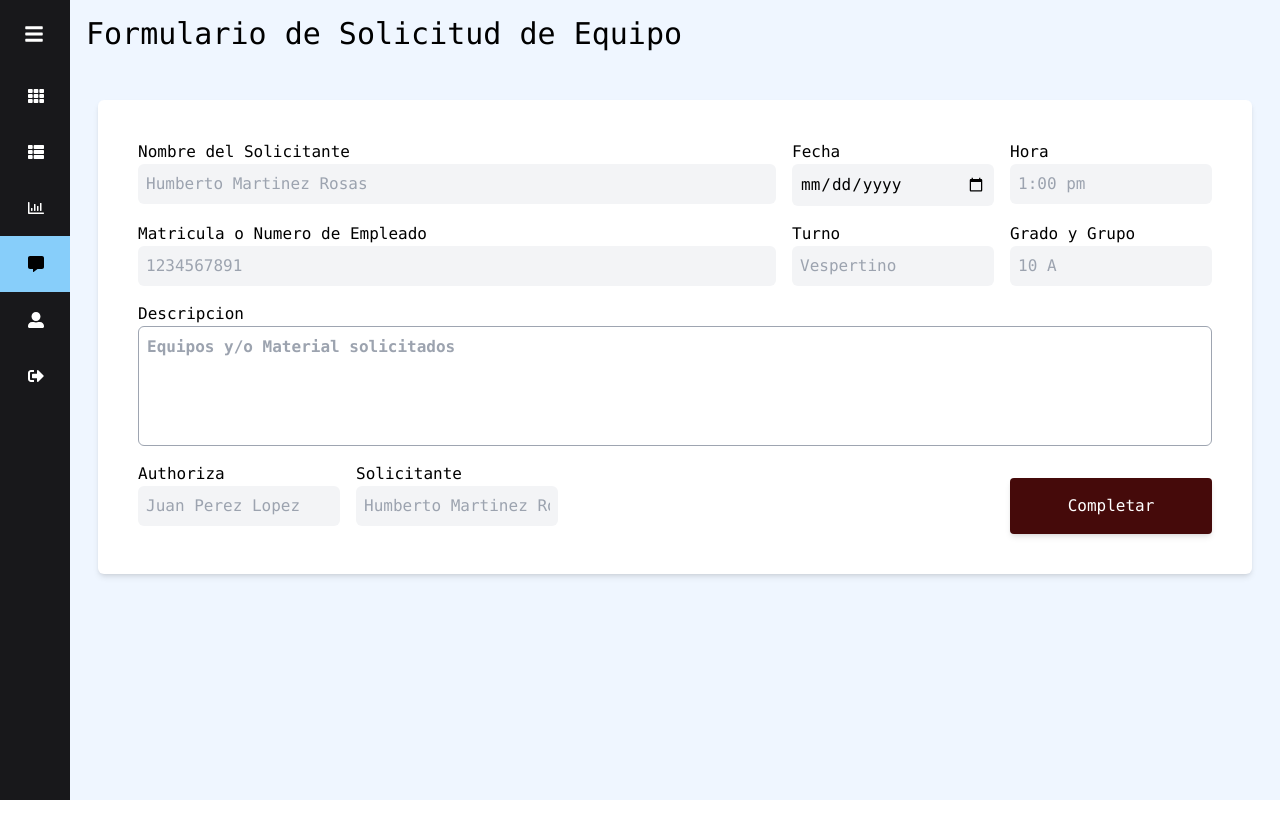
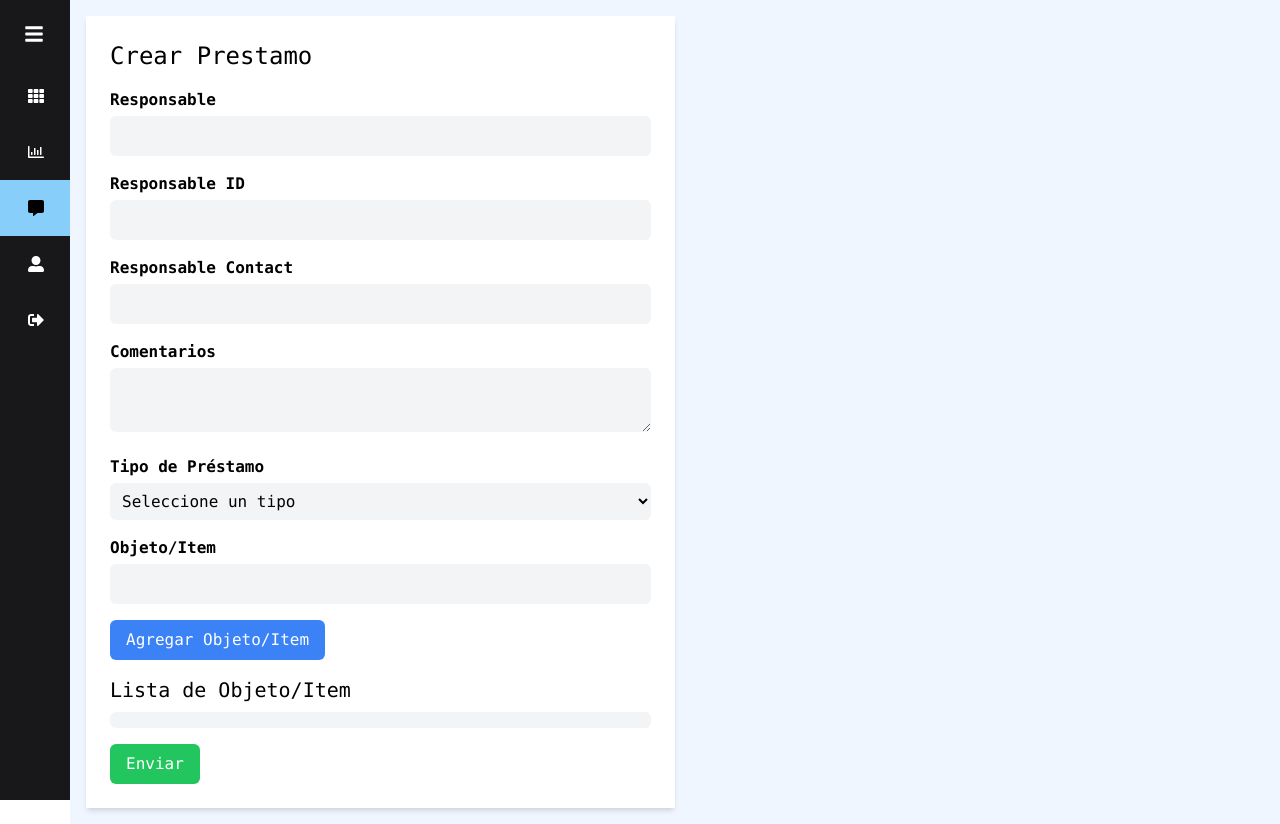
Before and after one commit to Xeril-Lala/Inventory-UTT, a React (Create React App) app in the folder front-end/: page /form in a window 1280 px wide. Before the commit the page ends 800 px from the top, so only its background shows below. Built offline with nearby package versions, Linux system fonts and the light colour scheme; sample sign-in values are in the browser's storage.

Commit message:
Adding Loan Form creation

```diff
--- a/front-end/src/components/form/form.jsx
+++ b/front-end/src/components/form/form.jsx
@@ -1,66 +1,290 @@
-import react from 'react';
+import React, { useState } from 'react';
 
-const Form = () => {
-    return (
-        <div class="w-full h-auto text-3xl">
-            <div class="w-full h-auto text-3xl mb-12">
-                Formulario de Solicitud de Equipo
-            </div>
-            <div className="grid grid-cols-5 gap-4 bg-white rounded-md m-3 px-10 pb-10 pt-6 text-base font-mono shadow-md">
-                <div className="col-start-4 row-start-2 flex flex-nowrap flex-col">
-                    Fecha
-                    <input type="date" placeholder="today" className=" bg-gray-100 rounded-md p-2" />
+const MyForm = () => {
+  const [responsable, setResponsable] = useState('');
+  const [responsableID, setResponsableID] = useState('');
+  const [responsableContact, setResponsableContact] = useState('');
+  const [loanType, setLoanType] = useState('');
+  const [objectItem, setObjectItem] = useState('');
+  const [objectItemList, setObjectItemList] = useState([]);
+  const [comments, setComments] = useState('');
+
+  const handleSubmit = (e) => {
+    e.preventDefault();
+    // Handle form submission logic here
+    console.log('Form submitted!');
+    console.log('Responsable:', responsable);
+    console.log('Responsable ID:', responsableID);
+    console.log('Responsable Contact:', responsableContact);
+    console.log('Loan Type:', loanType);
+    console.log('Object/Item:', objectItem);
+    console.log('Object/Item List:', objectItemList);
+  };
+
+  const handleAddObjectItem = () => {
+    // Add the selected object/item to the objectItemList
+    setObjectItemList([...objectItemList, objectItem]);
+    setObjectItem('');
+  };
+
+  const handleRemoveObjectItem = (index) => {
+    // Remove the object/item at the specified index from the objectItemList
+    const updatedList = [...objectItemList];
+    updatedList.splice(index, 1);
+    setObjectItemList(updatedList);
+  };
+
+  return (
+    <>
+        <div className="w-[50%] mr-auto bg-white shadow-md p-6">
+            <h2 className="text-2xl mb-4">Crear Prestamo</h2>
+            <form onSubmit={handleSubmit}>
+                <div className="mb-4">
+                <label htmlFor="responsable" className="block mb-1 font-bold">Responsable</label>
+                <input
+                    type="text"
+                    id="responsable"
+                    className="w-full bg-gray-100 rounded-md p-2"
+                    value={responsable}
+                    onChange={(e) => setResponsable(e.target.value)}
+                />
                 </div>
-
-                <div className="col-start-5 row-start-2 flex flex-nowrap flex-col">
-                    Hora
-                    <input type="text" placeholder="1:00 pm" className=" bg-gray-100 rounded-md p-2" />
+                <div className="mb-4">
+                <label htmlFor="responsableID" className="block mb-1 font-bold">Responsable ID</label>
+                <input
+                    type="text"
+                    id="responsableID"
+                    className="w-full bg-gray-100 rounded-md p-2"
+                    value={responsableID}
+                    onChange={(e) => setResponsableID(e.target.value)}
+                />
                 </div>
-
-                <div className="col-span-3 col-start-1 row-start-2 flex flex-nowrap flex-col">
-                    Nombre del Solicitante
-                    <input type="text" placeholder="Humberto Martinez Rosas" className=" bg-gray-100 rounded-md p-2" />
+                <div className="mb-4">
+                <label htmlFor="responsableContact" className="block mb-1 font-bold">Responsable Contact</label>
+                <input
+                    type="text"
+                    id="responsableContact"
+                    className="w-full bg-gray-100 rounded-md p-2"
+                    value={responsableContact}
+                    onChange={(e) => setResponsableContact(e.target.value)}
+                />
                 </div>
-
-                <div className="col-span-3 row-start-3 flex flex-nowrap flex-col">
-                    Matricula o Numero de Empleado
-                    <input type="number" min="0" placeholder="1234567891" class="[appearance:textfield] bg-gray-100 rounded-md p-2 [&::-webkit-outer-spin-button]:appearance-none [&::-webkit-inner-spin-button]:appearance-none"></input>
+                <div className="mb-4">
+                    <label htmlFor="comments" className="block mb-1 font-bold">
+                        Comentarios
+                    </label>
+                    <textarea
+                        id="comments"
+                        value={comments}
+                        onChange={(e) => setComments(e.target.value)}
+                        className="w-full bg-gray-100 rounded-md p-2"
+                    />
                 </div>
-
-                <div className="col-start-4 row-start-3 flex flex-nowrap flex-col">
-                    Turno
-                    <input type="text" placeholder="Vespertino" className=" bg-gray-100 rounded-md p-2" />
+                <div className="mb-4">
+                <label htmlFor="loanType" className="block mb-1 font-bold">Tipo de Préstamo</label>
+                <select
+                    id="loanType"
+                    className="w-full bg-gray-100 rounded-md p-2"
+                    value={loanType}
+                    onChange={(e) => setLoanType(e.target.value)}
+                >
+                    <option value="">Seleccione un tipo</option>
+                    <option value="Tipo 1">Tipo 1</option>
+                    <option value="Tipo 2">Tipo 2</option>
+                    <option value="Tipo 3">Tipo 3</option>
+                </select>
                 </div>
-
-                <div className="col-start-5 row-start-3 flex flex-nowrap flex-col">
-                    Grado y Grupo
-                    <input type="text" placeholder="10 A" className=" bg-gray-100 rounded-md p-2" />
+                <div className="mb-4">
+                <label htmlFor="objectItem" className="block mb-1 font-bold">Objeto/Item</label>
+                <input
+                    type="text"
+                    id="objectItem"
+                    className="w-full bg-gray-100 rounded-md p-2"
+                    value={objectItem}
+                    onChange={(e) => setObjectItem(e.target.value)}
+                />
                 </div>
-
-                <div className="col-span-5 row-span-2 row-start-4  flex flex-nowrap flex-col h-full">
-                    Descripcion
-                    <div class="flex justify-left items-center  bg-white">
-                        <textarea placeholder="Equipos y/o Material solicitados" class="p-2 focus:outline-1 focus:outline-blue-500 font-bold border-[0.1px] resize-none h-[120px] border-[#9EA5B1] rounded-md w-full"></textarea>
-                    </div>
-                </div>
-
-                <div className="col-span-1 row-start-6 flex flex-nowrap flex-col">
-                    Authoriza
-                    <input type="text" placeholder="Juan Perez Lopez" className=" bg-gray-100 rounded-md p-2" />
-                </div>
-
-                <div className="col-span-1 row-start-6 flex flex-nowrap flex-col">
-                    Solicitante
-                    <input type="text" placeholder="Humberto Martinez Rosas" className=" bg-gray-100 rounded-md p-2" />
-                </div>
-
-                <div className="col-start-5 row-start-6 flex flex-nowrap flex-col mt-4">
-                    <button class="bg-pink-darkest rounded p-4 shadow-md font-mono text-base font-medium bg-red-950 text-white">Completar</button>
-                </div>
-
-            </div>
+                <button
+                type="button"
+                className="bg-blue-500 text-white rounded-md px-4 py-2"
+                onClick={handleAddObjectItem}
+                >
+                Agregar Objeto/Item
+                </button>
+                <h3 className="text-xl mt-4 mb-2">Lista de Objeto/Item</h3>
+                <ul className="bg-gray-100 rounded-md p-2">
+                {objectItemList.map((item, index) => (
+                    <li key={index} className="flex justify-between items-center mb-2">
+                    <span>{item}</span>
+                    <button
+                        type="button"
+                        className="bg-red-500 text-white rounded-md px-2 py-1"
+                        onClick={() => handleRemoveObjectItem(index)}
+                    >
+                        Eliminar
+                    </button>
+                    </li>
+                ))}
+                </ul>
+                <button type="submit" className="bg-green-500 text-white rounded-md px-4 py-2 mt-4">
+                Enviar
+                </button>
+            </form>
         </div>
-    );
+        {/* <div className="w-[50%] mr-auto bg-white shadow-md p-6">
+            <h1>ABC</h1>
+        </div> */}
+    </>
+  );
 };
 
-export default Form;
+export default MyForm;
+
+// <div class="w-full h-auto text-3xl">
+//     <div class="w-full h-auto text-3xl mb-12">
+//         Formulario de Solicitud de Equipo
+//     </div>
+//     <div className="grid grid-cols-5 gap-4 bg-white rounded-md m-3 px-10 pb-10 pt-6 text-base font-mono shadow-md">
+//         <div className="col-start-4 row-start-2 flex flex-nowrap flex-col">
+//             Fecha
+//             <input type="date" placeholder="today" className=" bg-gray-100 rounded-md p-2" />
+//         </div>
+
+//         <div className="col-start-5 row-start-2 flex flex-nowrap flex-col">
+//             Hora
+//             <input type="text" placeholder="1:00 pm" className=" bg-gray-100 rounded-md p-2" />
+//         </div>
+
+//         <div className="col-span-3 col-start-1 row-start-2 flex flex-nowrap flex-col">
+//             Nombre del Solicitante
+//             <input type="text" placeholder="Humberto Martinez Rosas" className=" bg-gray-100 rounded-md p-2" />
+//         </div>
+
+//         <div className="col-span-3 row-start-3 flex flex-nowrap flex-col">
+//             Matricula o Numero de Empleado
+//             <input type="number" min="0" placeholder="1234567891" class="[appearance:textfield] bg-gray-100 rounded-md p-2 [&::-webkit-outer-spin-button]:appearance-none [&::-webkit-inner-spin-button]:appearance-none"></input>
+//         </div>
+
+//         <div className="col-start-4 row-start-3 flex flex-nowrap flex-col">
+//             Turno
+//             <input type="text" placeholder="Vespertino" className=" bg-gray-100 rounded-md p-2" />
+//         </div>
+
+//         <div className="col-start-5 row-start-3 flex flex-nowrap flex-col">
+//             Grado y Grupo
+//             <input type="text" placeholder="10 A" className=" bg-gray-100 rounded-md p-2" />
+//         </div>
+
+//         <div className="col-span-5 row-span-2 row-start-4  flex flex-nowrap flex-col h-full">
+//             Descripcion
+//             <div class="flex justify-left items-center  bg-white">
+//                 <textarea placeholder="Equipos y/o Material solicitados" class="p-2 focus:outline-1 focus:outline-blue-500 font-bold border-[0.1px] resize-none h-[120px] border-[#9EA5B1] rounded-md w-full"></textarea>
+//             </div>
+//         </div>
+
+//         <div className="col-span-1 row-start-6 flex flex-nowrap flex-col">
+//             Authoriza
+//             <input type="text" placeholder="Juan Perez Lopez" className=" bg-gray-100 rounded-md p-2" />
+//         </div>
+
+//         <div className="col-span-1 row-start-6 flex flex-nowrap flex-col">
+//             Solicitante
+//             <input type="text" placeholder="Humberto Martinez Rosas" className=" bg-gray-100 rounded-md p-2" />
+//         </div>
+
+//         <div className="col-start-5 row-start-6 flex flex-nowrap flex-col mt-4">
+//             <button class="bg-pink-darkest rounded p-4 shadow-md font-mono text-base font-medium bg-red-950 hover:bg-red-900 text-white">Completar</button>
+//         </div>
+
+//     </div>
+// </div>
+
+
+
+
+{/* <div className="w-full h-auto text-3xl bg-white shadow-md p-6">
+    <h2 className="text-2xl mb-4">Loan Form</h2>
+    <form onSubmit={handleSubmit}>
+        <div className="mb-4">
+            <label htmlFor="comments" className="block mb-2 text-sm font-medium">
+                Comments:
+            </label>
+            <input
+                type="text"
+                id="comments"
+                name="comments"
+                value={loanData.comments}
+                onChange={handleChange}
+                className="w-full px-3 py-2 border border-gray-300 rounded-md focus:outline-none focus:border-blue-500"
+            />
+        </div>
+        <div className="mb-4">
+            <label htmlFor="responsible" className="block mb-2 text-sm font-medium">
+                Responsible:
+            </label>
+            <input
+                type="text"
+                id="responsible"
+                name="responsible"
+                value={loanData.responsible}
+                onChange={handleChange}
+                className="w-full px-3 py-2 border border-gray-300 rounded-md focus:outline-none focus:border-blue-500"
+            />
+        </div>
+        <div className="mb-4">
+            <label htmlFor="responsibleId" className="block mb-2 text-sm font-medium">
+                Responsible ID:
+            </label>
+            <input
+                type="text"
+                id="responsibleId"
+                name="responsibleId"
+                value={loanData.responsibleId}
+                onChange={handleChange}
+                className="w-full px-3 py-2 border border-gray-300 rounded-md focus:outline-none focus:border-blue-500"
+            />
+        </div>
+        <div className="mb-4">
+            <label htmlFor="contact1" className="block mb-2 text-sm font-medium">
+                Contact 1:
+            </label>
+            <input
+                type="text"
+                id="contact1"
+                value={loanData.contact[0]}
+                onChange={(e) => handleContactChange(e, 0)}
+                className="w-full px-3 py-2 border border-gray-300 rounded-md focus:outline-none focus:border-blue-500"
+            />
+        </div>
+        <div className="mb-4">
+            <label htmlFor="contact2" className="block mb-2 text-sm font-medium">
+                Contact 2:
+            </label>
+            <input
+                type="text"
+                id="contact2"
+                value={loanData.contact[1]}
+                onChange={(e) => handleContactChange(e, 1)}
+                className="w-full px-3 py-2 border border-gray-300 rounded-md focus:outline-none focus:border-blue-500"
+            />
+        </div>
+        <div className="mb-4">
+            <label htmlFor="itemDescription" className="block mb-2 text-sm font-medium">
+                Item Description:
+            </label>
+            <input
+                type="text"
+                id="itemDescription"
+                value={loanData.items[0].description}
+                onChange={(e) => null}
+                className="w-full px-3 py-2 border border-gray-300 rounded-md focus:outline-none focus:border-blue-500"
+            />
+        </div>
+        <button
+            type="submit"
+            className="w-full py-2 px-4 bg-blue-500 text-white rounded-md hover:bg-blue-600 focus:outline-none"
+        >
+            Submit
+        </button>
+    </form>
+</div> */}
--- a/front-end/src/components/sidebar/sidebar.jsx
+++ b/front-end/src/components/sidebar/sidebar.jsx
@@ -23,11 +23,11 @@ const Sidebar = ({children}) => {
             name:"Inventario",
             icon:<FaTh/>
         },
-        {
-            path:"/",
-            name:"Prestamos Activos",
-            icon:<FaThList/>
-        },
+        // {
+        //     path:"/",
+        //     name:"Prestamos Activos",
+        //     icon:<FaThList/>
+        // },
         {
             path:"/historical",
             name:"Historial",
--- a/front-end/src/components/user/userForm.jsx
+++ b/front-end/src/components/user/userForm.jsx
@@ -74,12 +74,22 @@ const UserForm = ({ user, updateUserCallback = () => {} }) => {
 
     const toggleEdit = () => setEditable((value) => !value);
 
+    const clearForm = () => setUserData({
+        username: '',
+        name: '',
+        lastname: '',
+        group: '',
+        id: '',
+        email: '',
+        password: ''
+    });
+
     return (
         <div>
             <div className="flex justify-end">
                 <FaEdit onClick={toggleEdit} className="text-2xl mr-2 cursor-pointer hover:text-blue-500" title="Editar" />
                 { isEditable && <FaSave onClick={async () => await updateUser()} className="text-2xl mr-2 cursor-pointer hover:text-green-500" title="Guardar" /> }
-                {/* { isEditable && <FaTrash className="text-2xl cursor-pointer hover:text-red-500" title="Desactivar" />} */}
+                { isEditable && <FaUserPlus onClick={clearForm} className="text-2xl cursor-pointer hover:text-green-500" title="Crear Usuario" />}
             </div>
             <div className="grid grid-cols-2 gap-4 p-6 text-base font-mono">
                 <div className="col-span-2 flex flex-nowrap flex-col">
```
